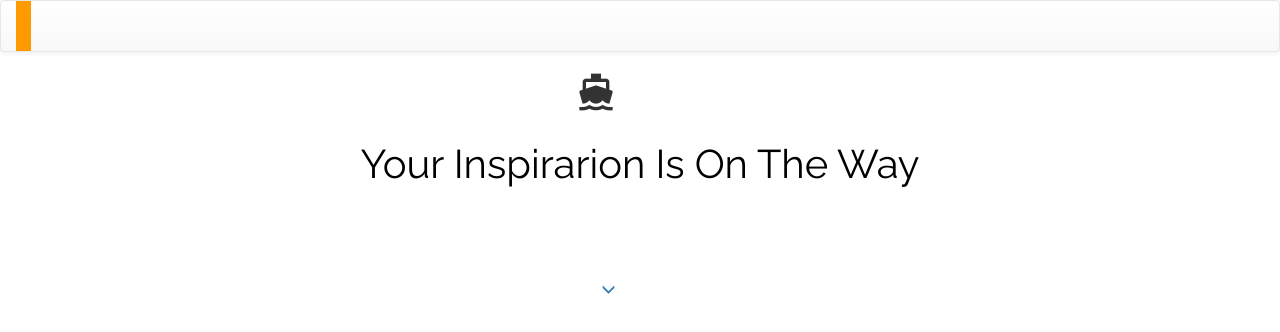
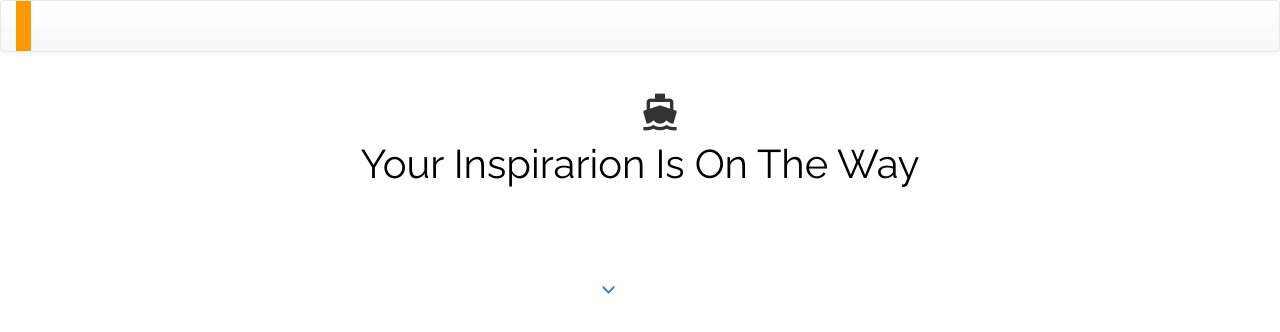
Before and after one commit to DaneiStephenson/Project3WorkFlo, a website: page WorkFlo_Draft_File_StructureCorrect/app/index.html at #!/clickedImage in a window 1280 px wide. Drawn offline with nearby package versions, Linux system fonts and the light colour scheme; some packages are replaced by stand-ins of ours.

Commit message:
fixed speed and alignment of ship on loading page

```diff
--- a/WorkFlo_Draft_File_StructureCorrect/app/workFlo/features/clickedImage/clickedImage.html
+++ b/WorkFlo_Draft_File_StructureCorrect/app/workFlo/features/clickedImage/clickedImage.html
@@ -22,20 +22,22 @@
 
 
 
-</nav>
+
 
 
 
 
       </a>
     </div>
+</div>
+</nav>
 
+</br>
+<div><i class="material-icons md-40 bounce" id="div2">directions_boat</i></div>
+</br></br>
 
+</div>
 
-<i class="material-icons md-40 bounce" id="div2">directions_boat</i>
-</br>
-</br>
-</br>
 <h4>Your Inspirarion Is On The Way</h4>
 
 <div>
--- a/WorkFlo_Draft_File_StructureCorrect/app/workFlo/layout/assets/styles/layout.css
+++ b/WorkFlo_Draft_File_StructureCorrect/app/workFlo/layout/assets/styles/layout.css
@@ -142,7 +142,7 @@ border-radius: 2px;
 
     z-index: 2;
     float: right;
-    width: 55%;
+    width: 50%;
     margin-bottom: 0;
 
 }
```
